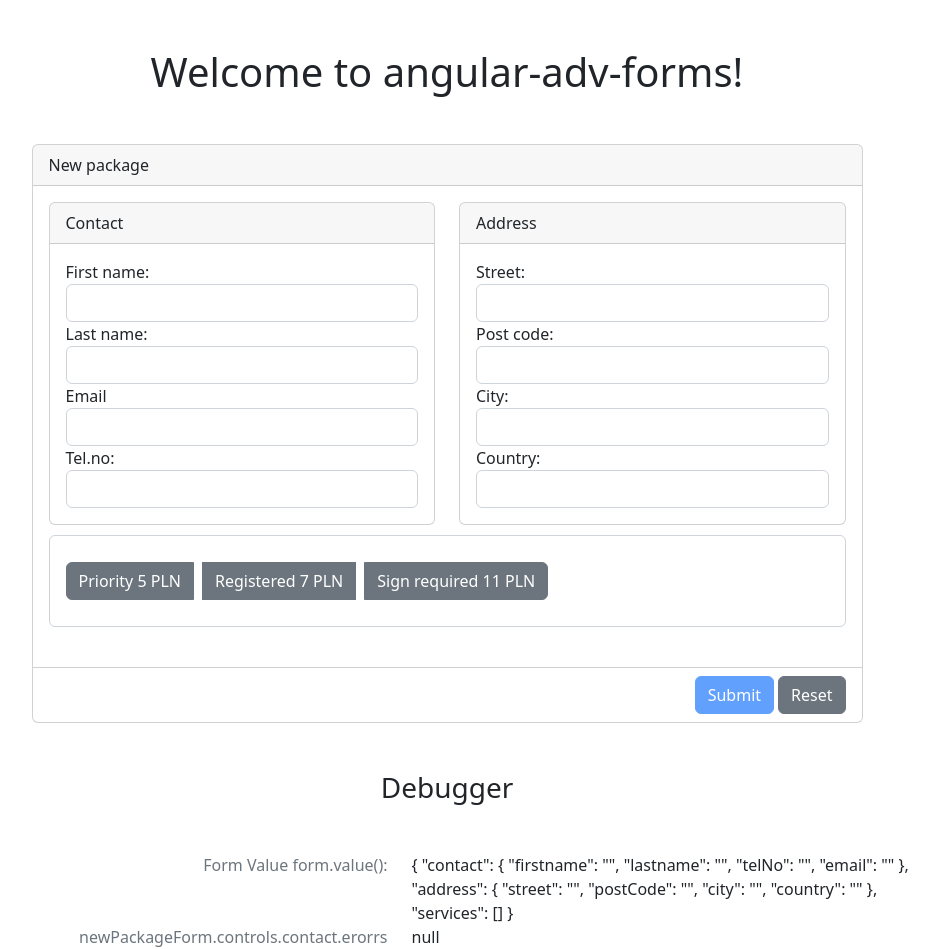
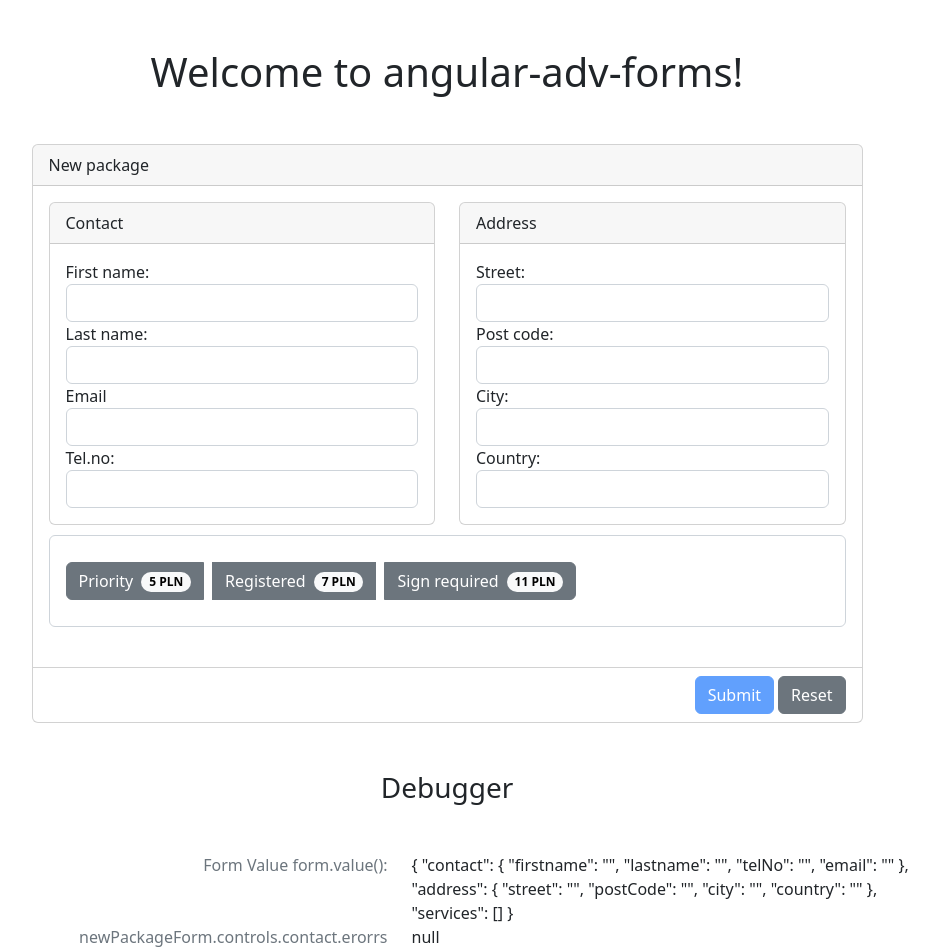
Before and after one commit to devonfw-ng-adv-training/angular-adv-forms-2022-10-26, an Angular app: page / in a window 1280 px wide. Shown: the whole page, without its empty margins (193-1132 px from the left). Built offline with nearby package versions, Linux system fonts and the light colour scheme.

Commit message:
custom template

```diff
--- a/src/app/custom-servce-input/custom-service-input.component.html
+++ b/src/app/custom-servce-input/custom-service-input.component.html
@@ -14,6 +14,16 @@
     "
     [attr.tabindex]="tabindex"
   >
-    {{ service.name }} {{ service.price }} PLN
+    <ng-container *ngIf="!itemTemplate">
+      {{ service.name }} {{ service.price }} PLN
+    </ng-container>
+
+    <ng-container *ngIf="itemTemplate">
+      <ng-container
+        *ngTemplateOutlet="itemTemplate; context: { service: service }"
+      >
+      </ng-container>
+    </ng-container>
+
   </div>
 </div>
--- a/src/app/custom-servce-input/custom-service-input.component.ts
+++ b/src/app/custom-servce-input/custom-service-input.component.ts
@@ -1,4 +1,4 @@
-import { Component, Input, OnInit, ViewChild } from '@angular/core';
+import { Component, Input, OnInit, TemplateRef, ViewChild } from '@angular/core';
 import { AvailabeService } from '../model/availabe-service';
 import {
   AbstractControl,
@@ -33,6 +33,8 @@ export class CustomServiceInputComponent implements OnInit, ControlValueAccessor
   @Input() tabindex: number = 0;
 
   @Input() maxPrice: number = 15;
+
+  @Input() itemTemplate?: TemplateRef<any>;
 
   // @ViewChild('item') item?: HTMLDivElement;
 
--- a/src/app/new-package/new-package.component.html
+++ b/src/app/new-package/new-package.component.html
@@ -95,7 +95,14 @@
 <!--            </div>-->
 
             <div class="form-row">
-              <app-custom-service-input class="form-control" [availableServices]="availableServices" formControlName="services"></app-custom-service-input>
+              <app-custom-service-input class="form-control" [availableServices]="availableServices" [itemTemplate]="itemTemplate" formControlName="services">
+                <ng-template #itemTemplate let-service="service">
+                  <div>
+                    {{ service.name }}
+                    <span class="badge rounded-pill text-bg-light ms-1">{{ service.price }} PLN</span>
+                  </div>
+                </ng-template>
+              </app-custom-service-input>
             </div>
           </form>
         </div>
```
